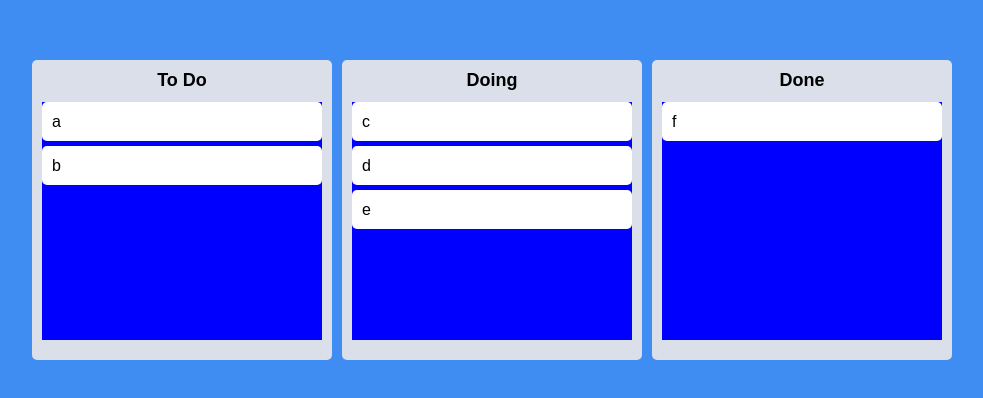
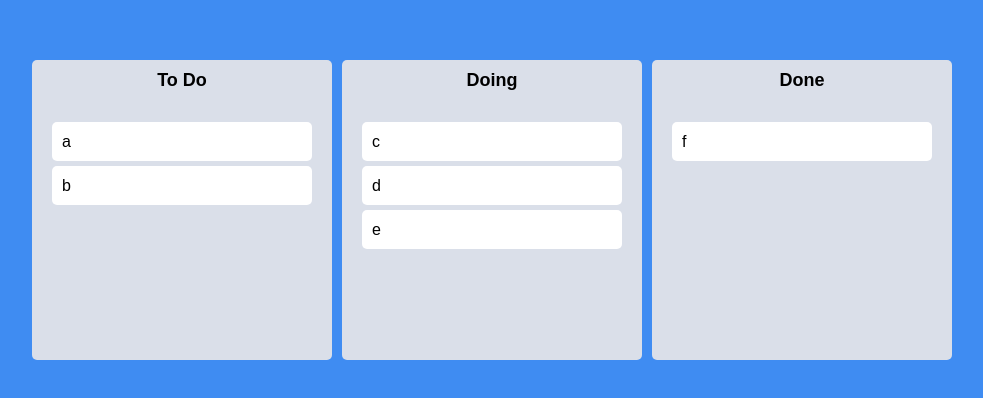
Before and after one commit to hhshhhskk/ToDoList, a React (Create React App) app: page / in a window 1280 px wide. Shown: the part 190-588 px from the top of the page, without its empty margins (148-1131 px from the left). Built offline with nearby package versions, Linux system fonts and the light colour scheme.

Commit message:
Modify card style

```diff
--- a/src/components/Board.tsx
+++ b/src/components/Board.tsx
@@ -4,14 +4,13 @@
 
 const Wrapper = styled.div`
   width: 300px;
-  padding: 20px 10px;
   padding-top: 10px;
   background-color: ${(props) => props.theme.boardColor};
   border-radius: 5px;
   min-height: 300px;
   display: flex;
   flex-direction: column;
-
+  overflow: hidden;
 `;
 
 const Title = styled.h2`
@@ -28,9 +27,14 @@
 
 const Area = styled.div<IAreaProps>`
     background-color: ${(props) =>
-      props.isDraggingOver ? "pink" : props.isDraggingFromThis ? "red" : "blue"};
-    flex-grow: 1;
-    transition: background-color 0.3s ease-in-out;
+    props.isDraggingOver
+      ? "#dfe6e9"
+      : props.isDraggingFromThis
+      ? "#b2bec3"
+      : "transparent"};
+  flex-grow: 1;
+  transition: background-color 0.3s ease-in-out;
+  padding: 20px;
   `;
 
 interface IBoardProps {
--- a/src/components/DragabbleCard.tsx
+++ b/src/components/DragabbleCard.tsx
@@ -2,11 +2,14 @@
 import { Draggable } from "react-beautiful-dnd";
 import styled from "styled-components";
 
-const Card = styled.div`
+const Card = styled.div<{ isDragging: boolean }>`
   border-radius: 5px;
   margin-bottom: 5px;
-  padding: 10px 10px;
-  background-color: ${(props) => props.theme.cardColor};
+  padding: 10px;
+  background-color: ${(props) =>
+    props.isDragging ? "#e4f2ff" : props.theme.cardColor};
+  box-shadow: ${(props) =>
+    props.isDragging ? "0px 2px 5px rgba(0, 0, 0, 0.05)" : "none"};
 `;
 
 interface IDragabbleCardProps {
@@ -17,8 +20,9 @@
 function DragabbleCard({ toDo, index }: IDragabbleCardProps) {
   return (
     <Draggable draggableId={toDo} index={index}>
-      {(magic) => (
+      {(magic, snapshot) => (
         <Card
+          isDragging={snapshot.isDragging}
           ref={magic.innerRef}
           {...magic.dragHandleProps}
           {...magic.draggableProps}
```
